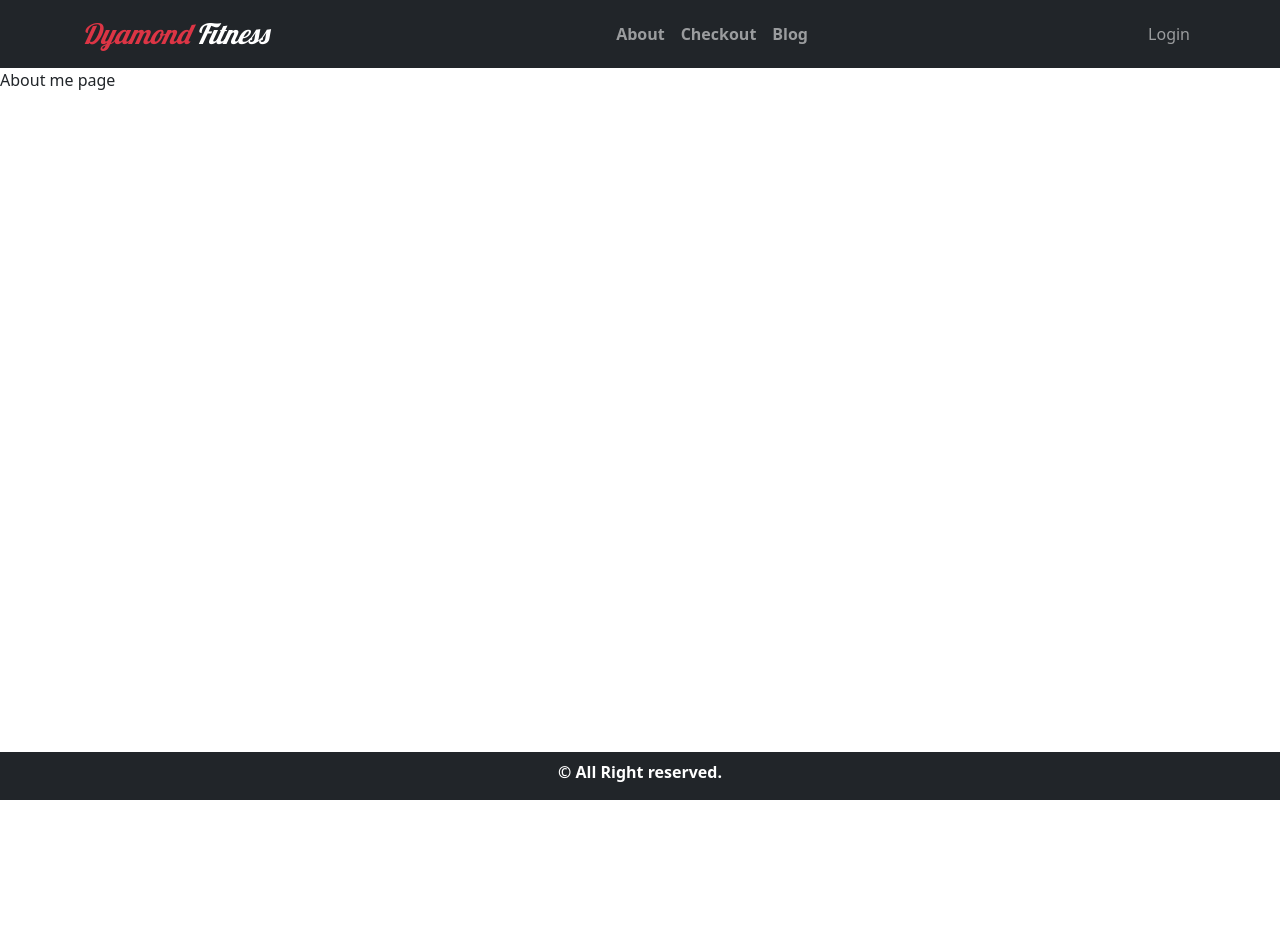
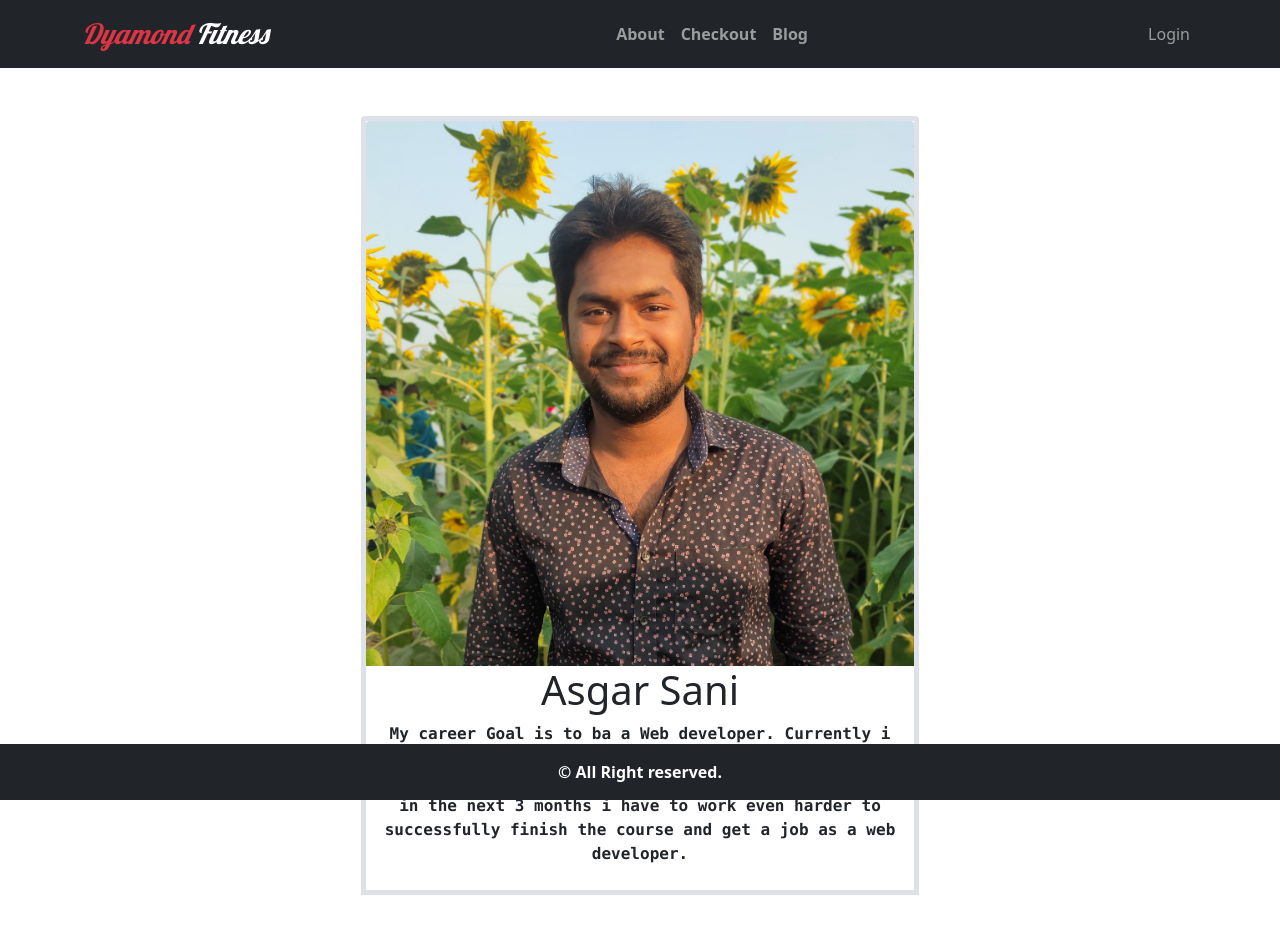
Before and after one commit to bmsani/Dyamond-fitness, a React (Create React App) app: page /about in a window 1280 px wide. Shown: the top 934 px of the page. Before the commit the page ends 800 px from the top, so only its background shows below. Built offline with nearby package versions, Linux system fonts and the light colour scheme; no server answers.

Commit message:
About me added

```diff
--- a/src/components/AboutMe/AboutMe.js
+++ b/src/components/AboutMe/AboutMe.js
@@ -1,9 +1,15 @@
 import React from 'react';
+import sani from '../../images/about-me/IMG_20210205_164744.jpg'
 
 const AboutMe = () => {
     return (
-        <div>
-            About me page
+        <div className='container my-5'>
+        <div className='w-50 mx-auto pb-2 border border-5 rounded-top'>
+            <img className='img-fluid rounded-top' src={sani} alt="" />
+            <h1 className='text-center'>Asgar Sani</h1>
+            <p className='text-center fw-bold font-monospace'>My career Goal is to ba a Web developer. Currently i have enrolled in the Programming hero complete web development course. I am working hard to reach my goal in the next 3 months i have to work even harder to successfully finish the course and get a job as a web developer.</p>
+        </div>
+
         </div>
     );
 };
--- a/src/components/Footer/Footer.js
+++ b/src/components/Footer/Footer.js
@@ -3,7 +3,7 @@ import './Footer.css'
 
 const Footer = () => {
     return (
-        <div className='fixed-bottom bg-dark pt-2 d-flex justify-content-center align-items-center'>
+        <div className='fixed-bottom bg-dark pt-3 d-flex justify-content-center align-items-center'>
             <p className='text-white fw-bold'>&copy; All Right reserved.</p>
         </div>
     );
--- a/src/components/Home/Home.js
+++ b/src/components/Home/Home.js
@@ -40,6 +40,7 @@ const Home = () => {
                         <span class="input-group-text">Your message</span>
                         <textarea class="form-control" aria-label="With textarea"></textarea>
                     </div>
+                    <button className='w-25 mx-auto mt-3 rounded-pill d-block btn btn-primary fw-bold'> Send</button>
                 </div>
             </div>
         </div>
```
Also changed, not shown: src/images/about-me/IMG_20210205_164744.jpg (added).
